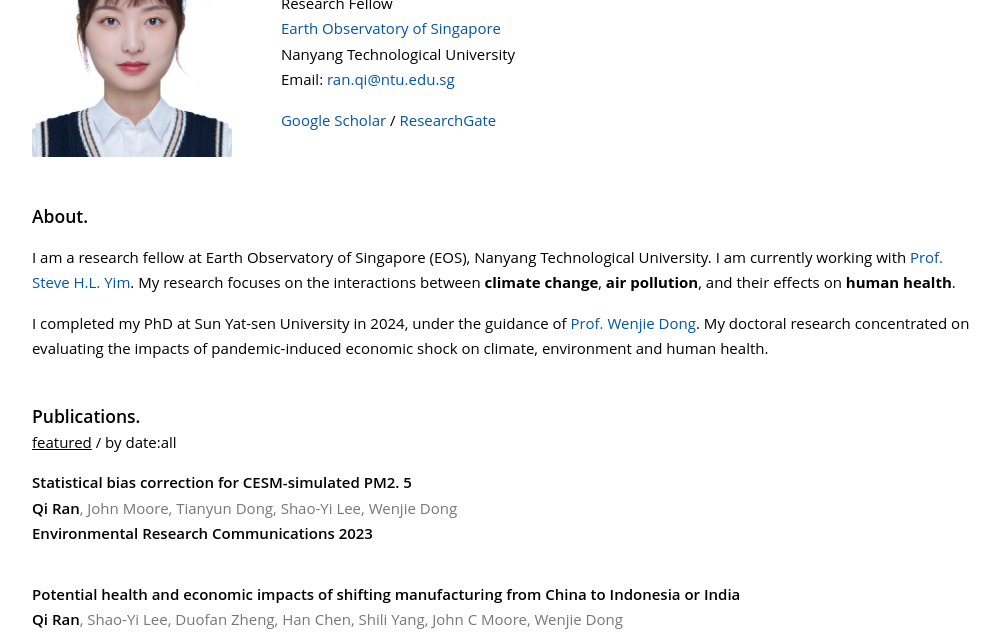
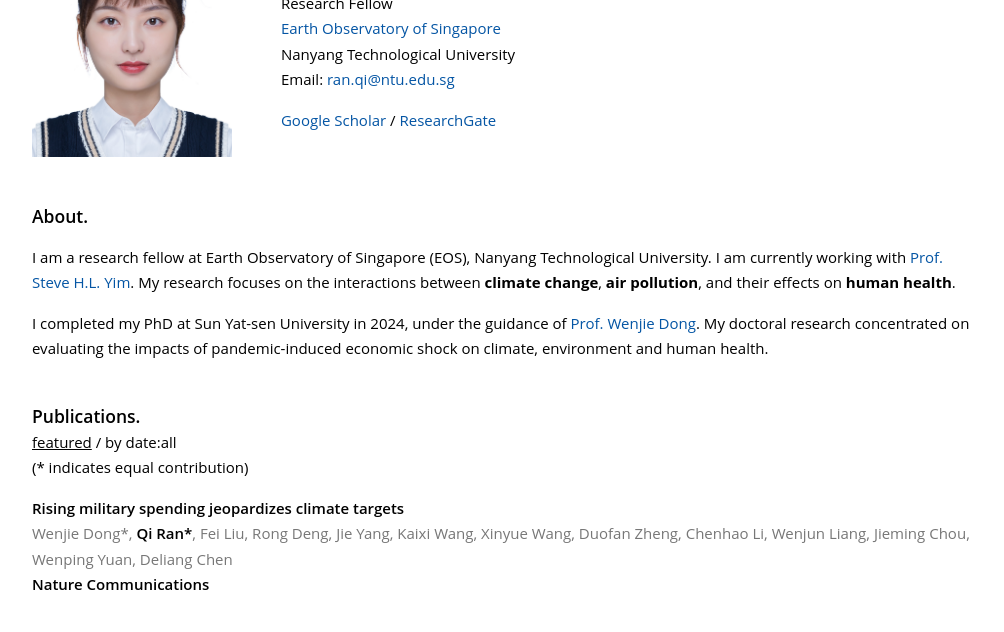
Before and after one commit to ranqi-atmos/ranqi-atmos.github.io, a plain HTML site: page index.html in a window 1280 px wide. Shown: the part 163-795 px from the top of the page, without its empty margins (138-1142 px from the left). Drawn offline with Linux system fonts and the light colour scheme.

Commit message:
add publication

```diff
--- a/assets/publications.json
+++ b/assets/publications.json
@@ -1,4 +1,27 @@
 [
+  {
+    "alt": "",
+    "title": "Rising military spending jeopardizes climate targets",
+    "authors": [
+      { "name": "Wenjie Dong*" },
+      { "name": "Qi Ran*", "extraClass": "zx" },
+      { "name": "Fei Liu" },
+      { "name": "Rong Deng" },
+      { "name": "Jie Yang" },
+      { "name": "Kaixi Wang" },
+      { "name": "Xinyue Wang" },
+      { "name": "Duofan Zheng" },
+      { "name": "Chenhao Li" },
+      { "name": "Wenjun Liang" },
+      { "name": "Jieming Chou" },
+      { "name": "Wenping Yuan" },
+      { "name": "Deliang Chen" }
+    ],
+    "venue": { "name": "Nature Communications" },
+    "url": "https://doi.org/10.1038/s41467-025-59877-x",
+    "year": "2025",
+    "featured": true
+  },
   {
     "alt": "",
     "title": "Anthropogenic forcing and subtropical anticyclonic drivers of the August 2022 heatwave in China",
--- a/index.html
+++ b/index.html
@@ -179,7 +179,7 @@
               style="text-decoration: underline; color: rgb(0, 0, 0);">by topic</a> / -->
             <a id="select1" onclick="showPubs(1); return false;">by date:all</a>
           </div>
-          <!-- <span class="tag">(* indicates equal contribution)</span> -->
+          <span class="tag">(* indicates equal contribution)</span>
         </div>
 
         <div id="pubs"></div>
```
